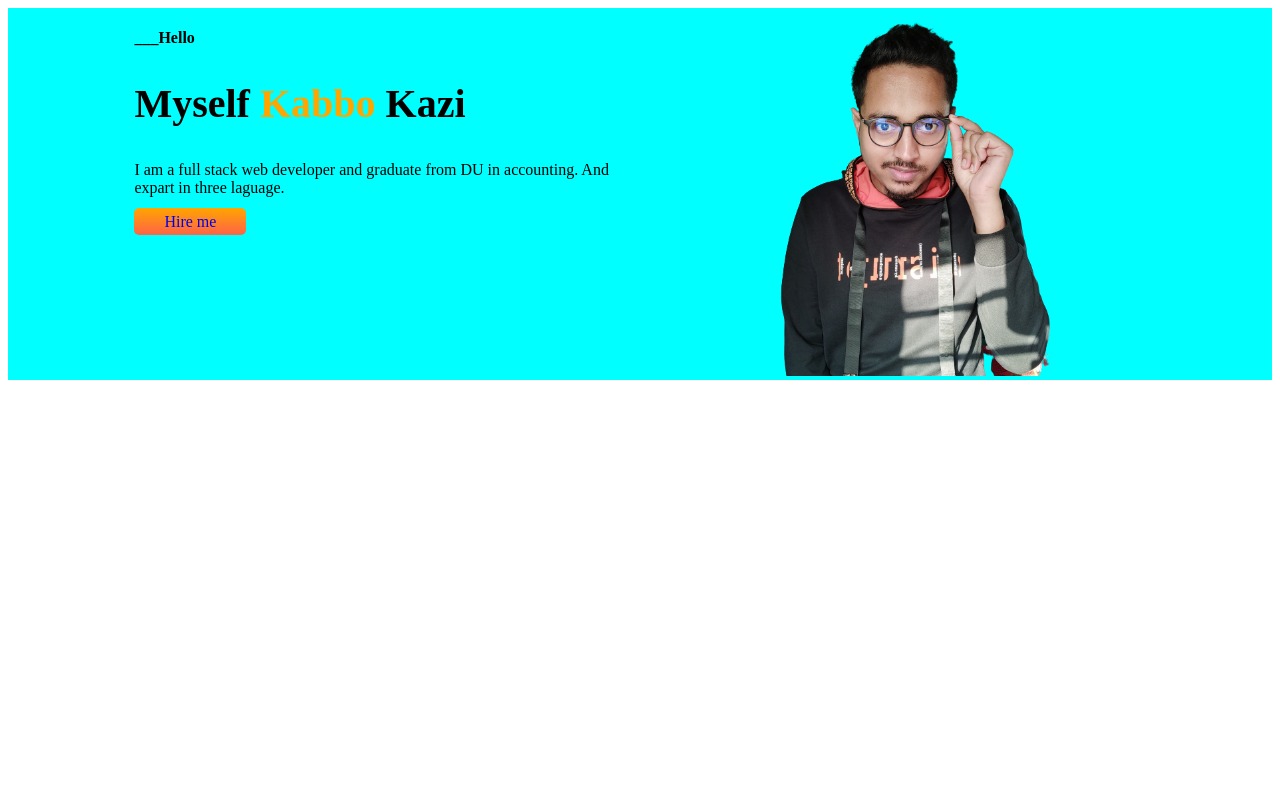
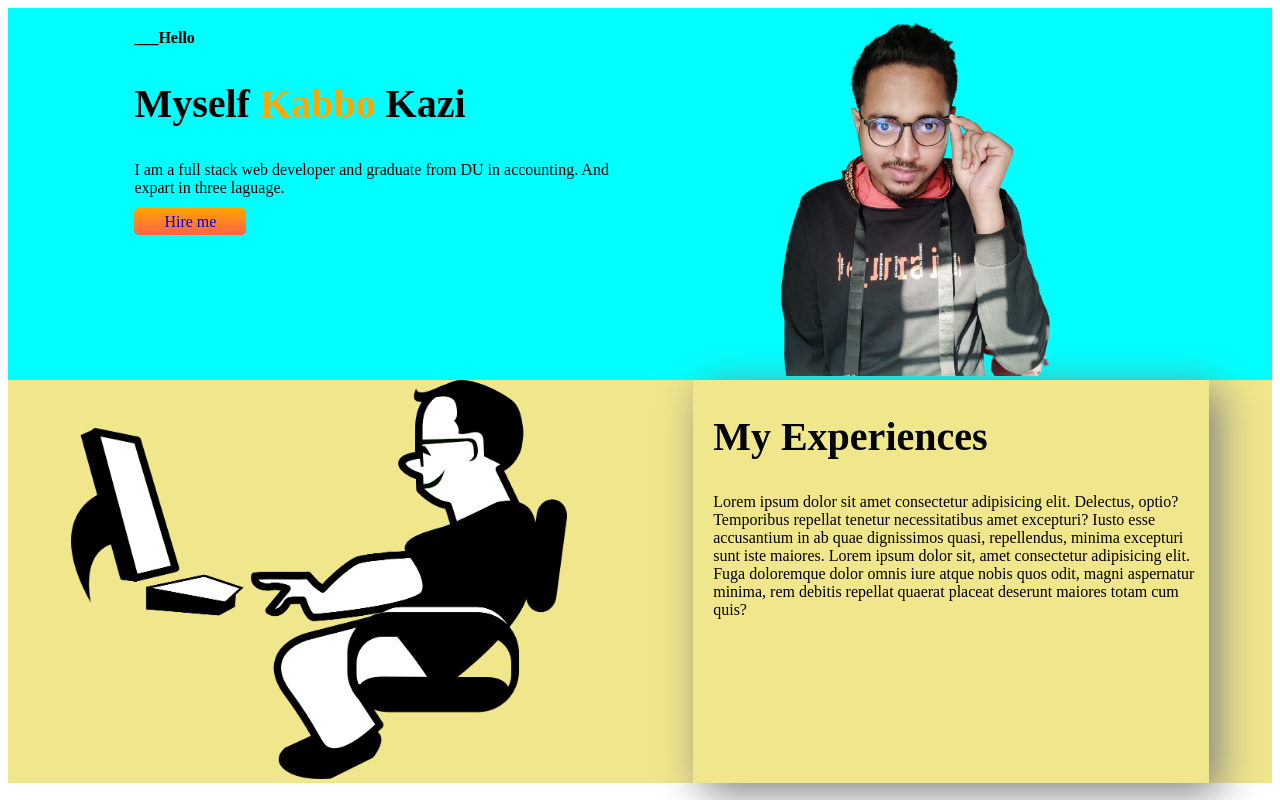
Before and after one commit to kabbo500/MY-2nd-portfolio, a plain HTML site: page index.html in a window 1280 px wide. Drawn offline with Linux system fonts and the light colour scheme.

Commit message:
change div

```diff
--- a/index.html
+++ b/index.html
@@ -21,9 +21,19 @@
             <img src="IMG_20220104_152754-removebg-preview.png" alt="kabbo kazi">
         </div>
     </section>
-    <section>
-        <div>
-
+    <section class="after">
+        <div class="parent">
+            <div class="second">
+                <img src="pngwing.com.png" alt="">
+            </div>
+            <div id="book" class="second">
+                <h1>My Experiences</h1>
+                <p>Lorem ipsum dolor sit amet consectetur adipisicing elit. Delectus, optio? Temporibus repellat tenetur
+                    necessitatibus amet excepturi? Iusto esse accusantium in ab quae dignissimos quasi, repellendus,
+                    minima excepturi sunt iste maiores. Lorem ipsum dolor sit, amet consectetur adipisicing elit. Fuga
+                    doloremque dolor omnis iure atque nobis quos odit, magni aspernatur minima, rem debitis repellat
+                    quaerat placeat deserunt maiores totam cum quis?</p>
+            </div>
         </div>
     </section>
 </body>
--- a/style.css
+++ b/style.css
@@ -22,3 +22,21 @@ font-size: 40px;
 .first img{
     width: 300px;
 }
+.after{
+    background-color: khaki;
+}
+.parent{
+    display: flex;
+}
+.second{
+    width: 40%;
+    margin-left: 5%;
+    margin-right: 5%;
+}
+.second img{
+    width: 100%;
+}
+#book{
+    padding-left: 20px;
+    box-shadow: 10px 10px 40px gray;
+}
```
